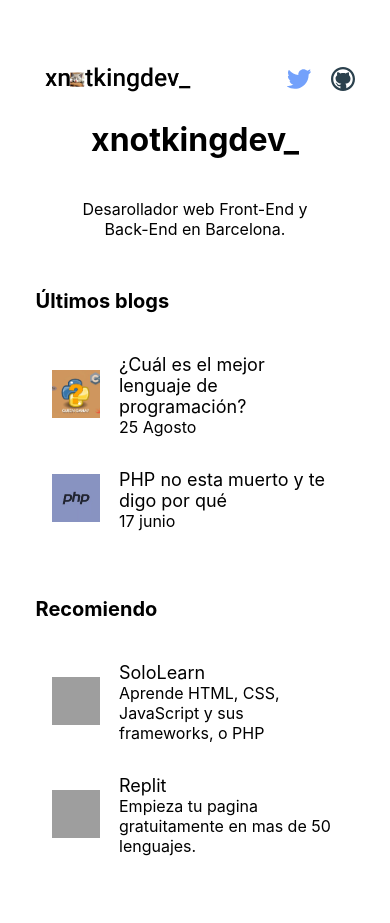
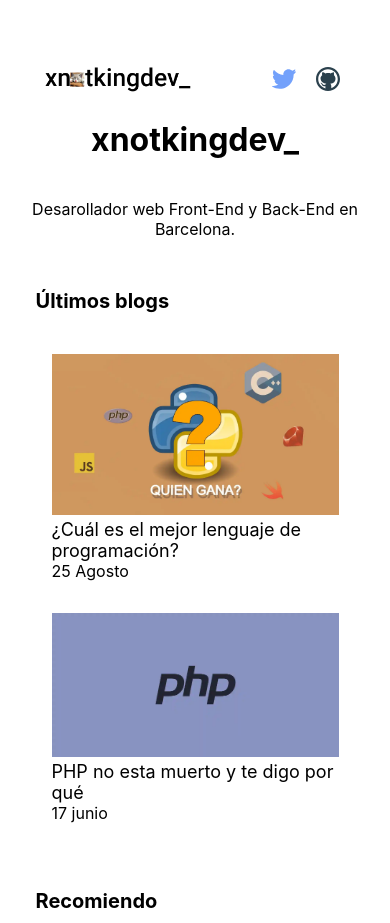
Before and after one commit to xNotKing/xnotking.github.io, a PHP site: page / in a window 390 px wide. Shown: the top 923 px of the page. Run offline with PHP 8.4, Linux system fonts and the light colour scheme; some libraries are stand-ins or nearby versions; grey boxes are pictures that could not be loaded.

Commit message:
📱Responsive design

```diff
--- a/index.css
+++ b/index.css
@@ -12,15 +12,21 @@ body {
     text-align: center;
     background-color: #fff;
 }
+header {
+    width: 100%;
+}
 header, header p{
-    width: 90%;
+    max-width: 95%;
     max-width: 1300px;
     padding: 0 16px;
     margin: auto;
     margin-top: 40px;
     text-align: center;
 }
-p {
+header h1 {
+    font-size: 2rem;
+}
+main p {
     margin: 0 0 20px;
     padding: 0;
     max-width: 400px;
@@ -131,3 +137,20 @@ footer img{
 footer p {
     margin: 0px;
 }
+/*
+RESPONSIVE
+*/
+@media (max-width: 470px) {
+    .blog {
+        display: flex;
+        flex-direction: column;
+    }
+    .blog img {
+        object-fit: cover;
+        height: 100%;
+        width: 100%;
+    }
+    .blog-content{
+        margin-left: 0px;
+    }
+}
```
